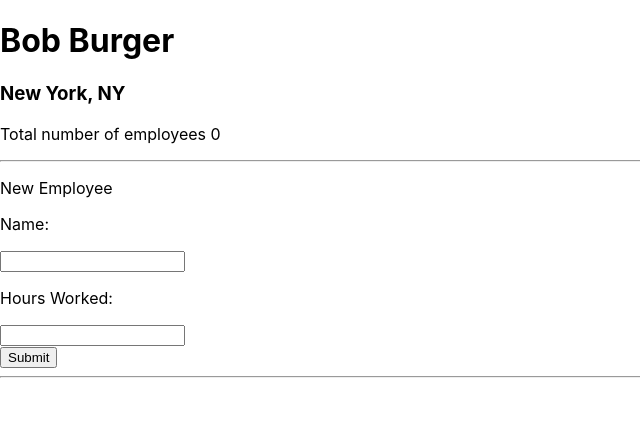
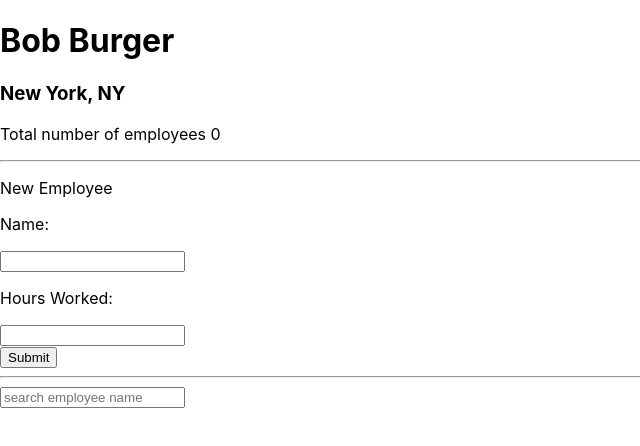
Before and after one commit to krisnasetyadi/mobx-state-tree, a React (Create React App) app: page / in a window 1280 px wide. Shown: the top 446 px of the page, without its empty margins (0-640 px from the left). Built offline with nearby package versions, Linux system fonts and the light colour scheme.

Commit message:
filter by view

```diff
--- a/src/components/Employer.tsx
+++ b/src/components/Employer.tsx
@@ -7,10 +7,11 @@ interface EmployerComponentProps {
     // "?" allow to optional
     rootTree?: Root
 }
-
+// the props
 interface EmployerComponentState {
     employeeName: string;
     hours_worked: string,
+    searchString: string,
 }
 @inject('rootTree')
 @observer
@@ -21,7 +22,8 @@ class EmployerComponent extends React.Component<EmployerComponentProps, Employer
         super(props);
         this.state = {
             employeeName: '',
-            hours_worked: ''
+            hours_worked: '',
+            searchString:''
         }
     }
     changeEmployeeName = (e: any) => {
@@ -32,6 +34,11 @@ class EmployerComponent extends React.Component<EmployerComponentProps, Employer
         const hours_worked = e.target.value
         this.setState({hours_worked})
     }
+    searchStringChange = (e: any) => {
+        const searchString = e.target.value
+        this.setState({searchString})
+    }
+
 
     onSubmit = (e: any) =>{
         e.preventDefault();
@@ -40,14 +47,16 @@ class EmployerComponent extends React.Component<EmployerComponentProps, Employer
         const {rootTree} = this.props
         if(!rootTree) return null
         rootTree.employer.newEmployee(employeeName, parseInt(hours_worked))
+        this.setState({employeeName:'', hours_worked:''})
     }
     render() {
         const {rootTree} = this.props
-        const {employeeName, hours_worked} = this.state
+        const {employeeName, hours_worked, searchString} = this.state
         if(!rootTree) return null
         // this is the action that we just created
         // rootTree.employer.newEmployee
         const num_employees = rootTree.employer.num_employees
+        const filtered_employees = rootTree.employer.filtered_employees(searchString)
         return (
             <div>
                 <h1>{rootTree.employer.name}</h1>
@@ -68,9 +77,13 @@ class EmployerComponent extends React.Component<EmployerComponentProps, Employer
                     <button>Submit</button>
                 </form>
                 <hr/>
-                {rootTree.employer.employees.map(employee => (
+                <input placeholder="search employee name" value={searchString} onChange={this.searchStringChange}/>
+                {filtered_employees.map(employee => (
                     <EmployeeComponent employee={employee} key={employee.id}/>
                 ))}
+                {/* {rootTree.employer.employees.map(employee => (
+                    <EmployeeComponent employee={employee} key={employee.id}/>
+                ))} */}
             </div>
         )
     }
--- a/src/mst/index.ts
+++ b/src/mst/index.ts
@@ -28,6 +28,11 @@ const EmployerModel = types.model("Employer",{
     // explicit object return and specify each view in comment delimited list
     get num_employees(){
         return self.employees.length
+    },
+    // can't do "get" when use parameter
+    filtered_employees(searchString: string){
+        return self.employees.filter(employee =>
+            employee.name.includes(searchString))
     }
 }))
 //
```
